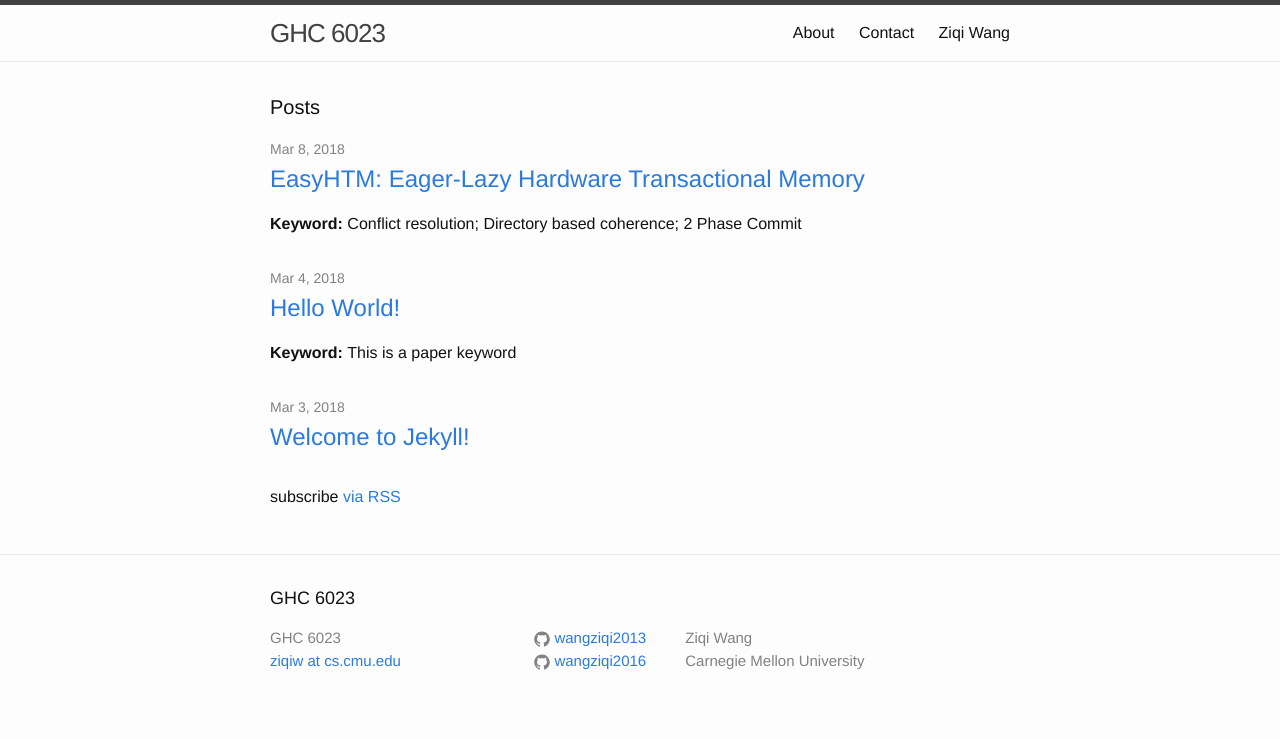
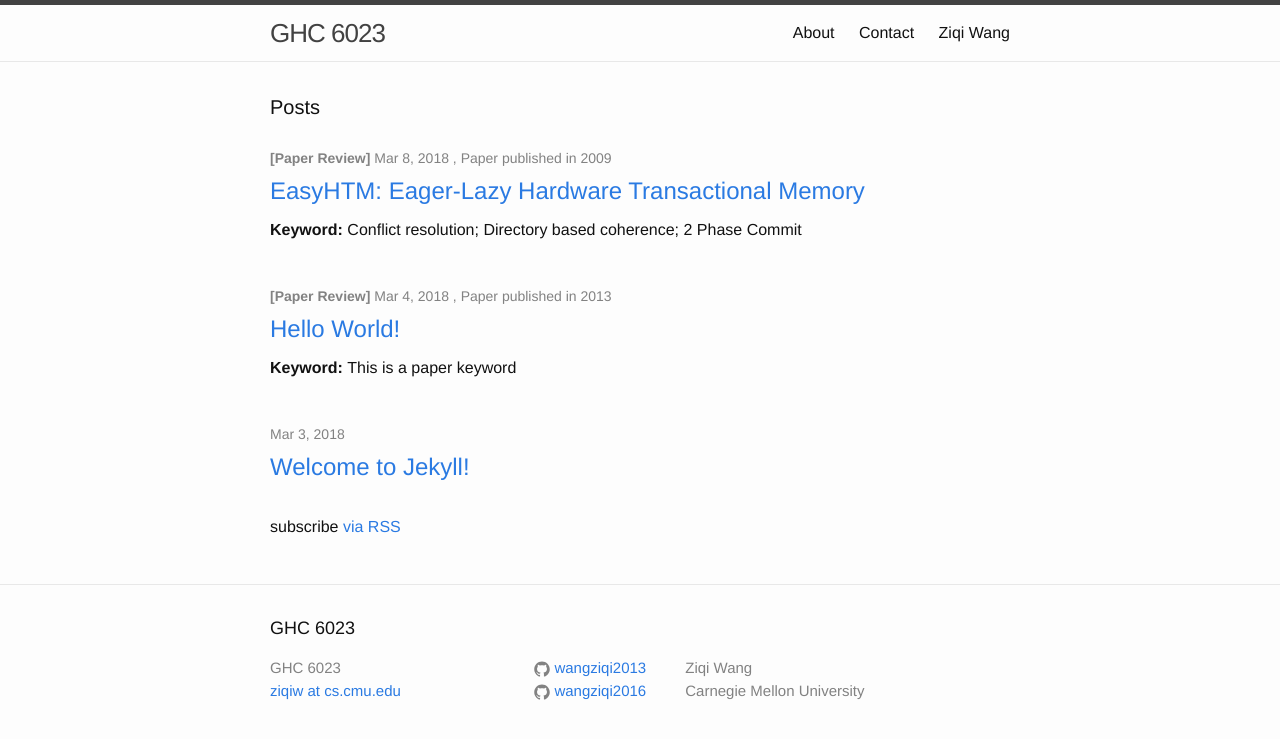
Before and after one commit to wangziqi2013/wangziqi2013.github.io, a Jekyll site: the page built from index.html, in a window 1280 px wide. Shown: the top 739 px of the page. Built offline with Jekyll 4.4.1, drawn with Linux system fonts in a browser that asks for light colours.

Commit message:
Adding more into metadata

```diff
--- a/index.html
+++ b/index.html
@@ -9,12 +9,21 @@ layout: default
   <ul class="post-list">
     {% for post in site.posts %}
       <li>
-        <span class="post-meta">{{ post.date | date: "%b %-d, %Y" }}</span>
+        <span class="post-meta">
+          {% if post.layout == "paper-summary" %}
+            <strong>[Paper Review]</strong>
+          {% endif %}
+          {{ post.date | date: "%b %-d, %Y" }}
+          {% if post.paper_year %}
+            , Paper published in {{ post.paper_year }}
+          {% endif %}
+      </span>
 
-        <h2>
+        <h2 style="display: inline">
           <a class="post-link" href="{{ post.url | prepend: site.baseurl }}">{{ post.title }}</a>
         </h2>
-        {% if post.paper_keyword %}
+
+        {% if post.layout == "paper-summary" %}
           <strong>Keyword: </strong> {{ post.paper_keyword }}
         {% endif %}
       </li>
```
